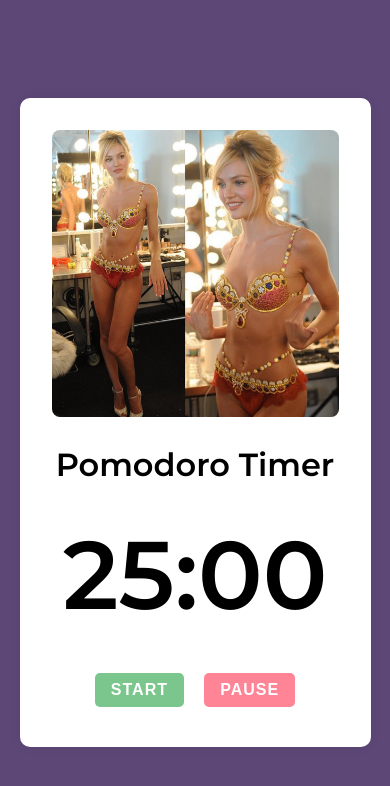
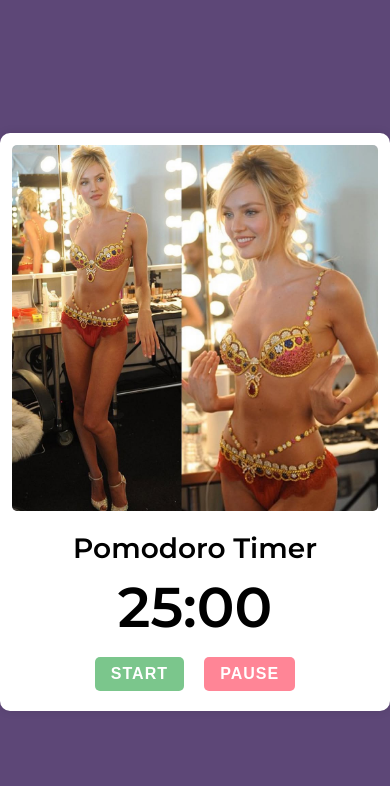
Before and after one commit to allenthird/Pomodoro, a plain HTML site: page index.html in a window 390 px wide. Drawn offline with Linux system fonts and the light colour scheme.

Commit message:
fix mobile

```diff
--- a/styles.css
+++ b/styles.css
@@ -14,26 +14,31 @@ body {
 }
 
 .container {
-    text-align: center;
     background-color: white;
-    padding: 2rem;
+    padding: 1rem;
     border-radius: 10px;
     box-shadow: 0 0 10px rgba(0, 0, 0, 0.1);
-    max-width: 500px;
-    width: 90%;
+    text-align: center;
+    max-width: 600px;
+    margin: 1rem auto;
 }
 
 .model-image {
-    width: 100%;
-    max-width: 400px;
-    border-radius: 8px;
-    margin-bottom: 1.5rem;
+    max-width: 100%;
+    height: auto;
+    border-radius: 5px;
+    margin-bottom: 0.5rem;
+}
+
+h1 {
+    margin: 0.5rem 0;
+    font-size: 2rem;
 }
 
 .timer {
-    font-size: 6rem;
+    font-size: 4rem;
     font-weight: bold;
-    margin: 2rem 0;
+    margin: 1rem 0;
 }
 
 .controls button {
@@ -72,3 +77,19 @@ body {
 .settings button.active {
     background-color: #7BC68C;  /* Match the start button color */
 }
+
+@media (max-width: 480px) {
+    .container {
+        margin: 0.5rem auto;
+        padding: 0.75rem;
+    }
+
+    .timer {
+        font-size: 3.5rem;
+        margin: 0.5rem 0;
+    }
+
+    h1 {
+        font-size: 1.75rem;
+    }
+}
```
